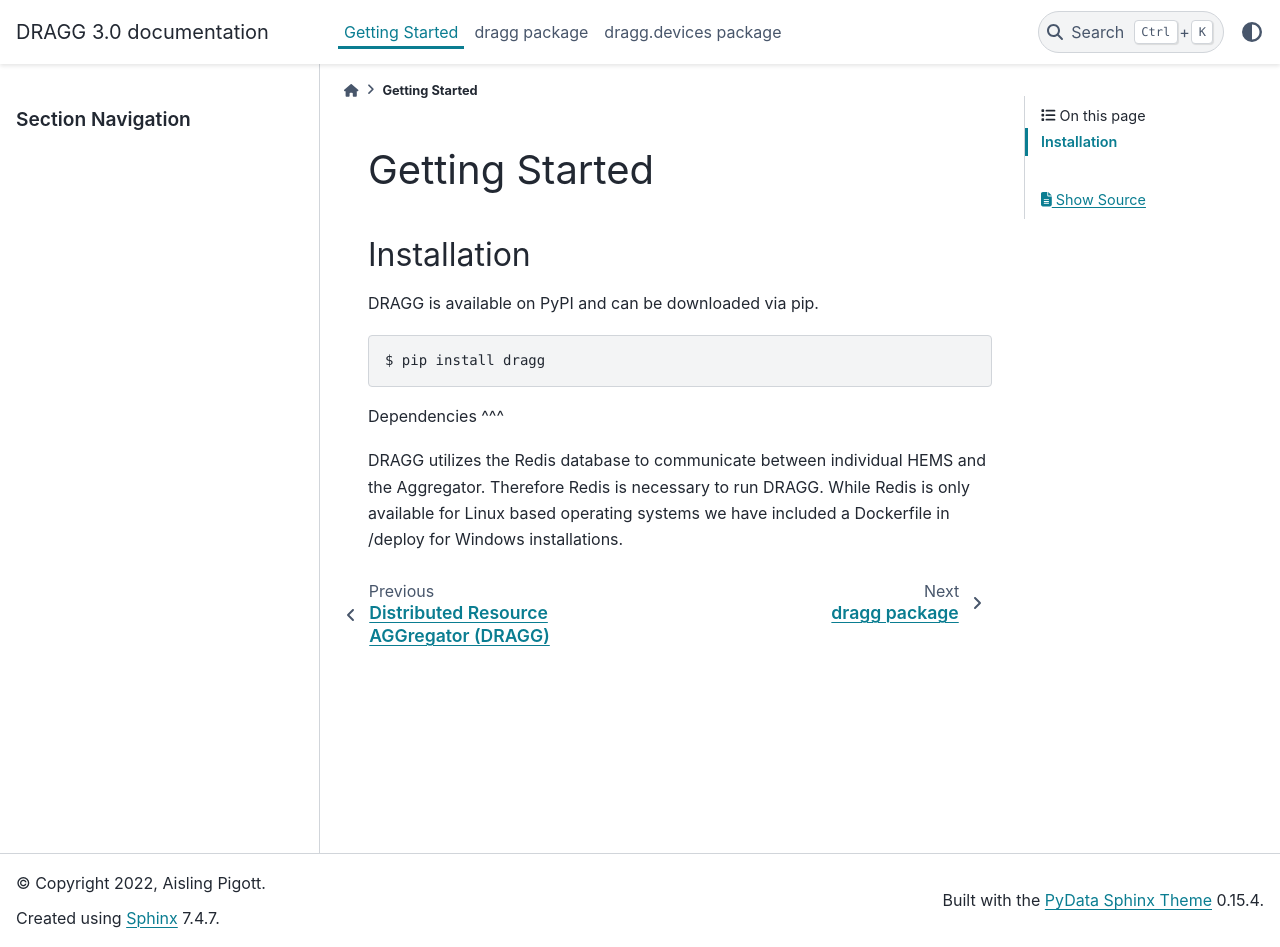
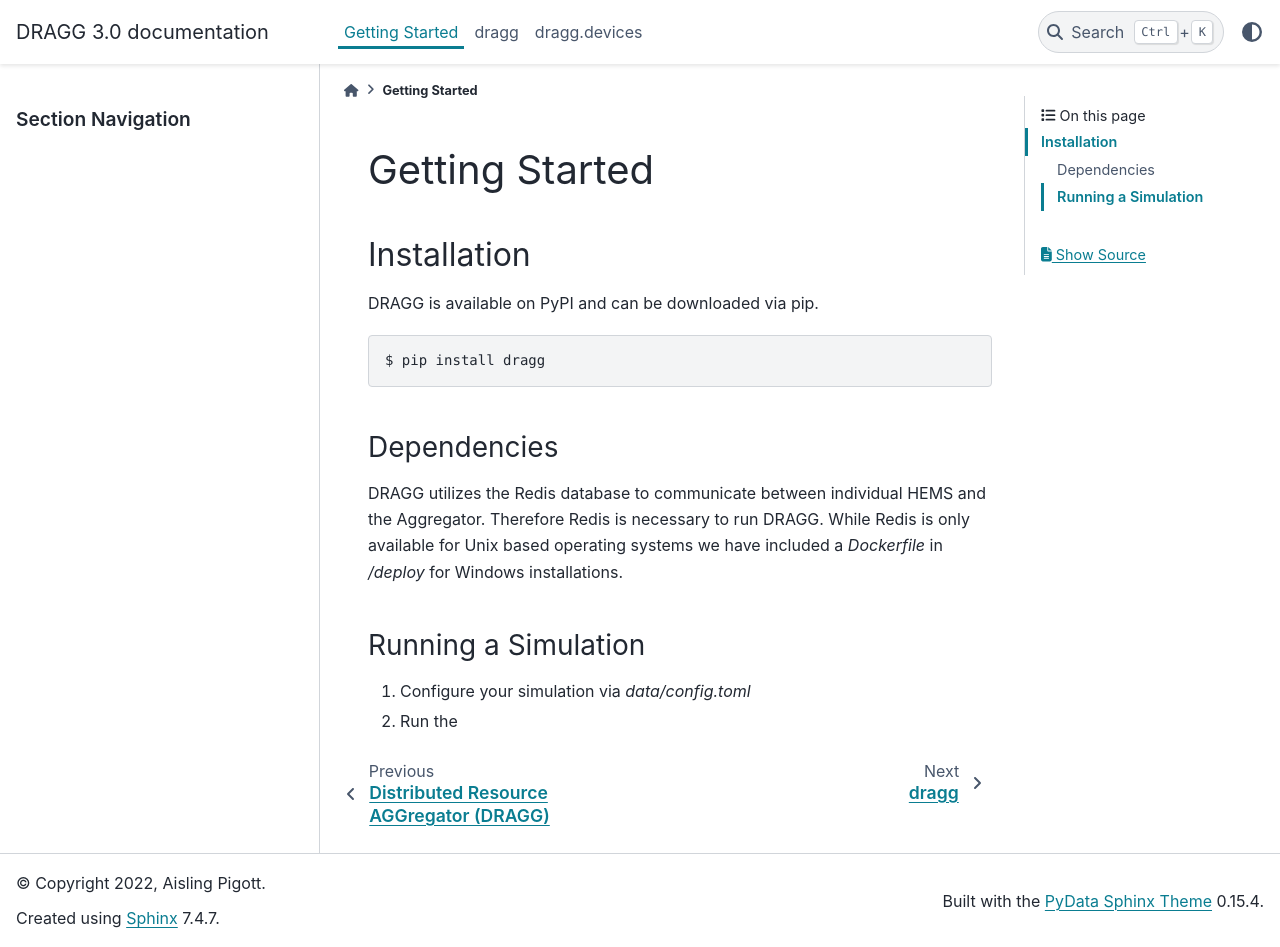
Before and after one commit to corymosiman12/dragg, a Sphinx documentation site: the page built from docs/source/getting_started.rst, in a window 1280 px wide and 947 px high. Built offline with Sphinx 7.4.7 and the PyData theme 0.15.4, drawn with Linux system fonts in a browser that asks for light colours; pages that are not in the unit, such as notebooks, are missing from menus.

Commit message:
update docs

```diff
--- a/docs/source/dragg.devices.rst
+++ b/docs/source/dragg.devices.rst
@@ -1,5 +1,5 @@
-dragg.devices package
-=====================
+dragg.devices
+=============
 
 .. automodule:: dragg.devices.battery
    :members:
--- a/docs/source/dragg.rst
+++ b/docs/source/dragg.rst
@@ -1,5 +1,5 @@
-dragg package
-=============
+dragg
+=====
 
 .. automodule:: dragg.aggregator
    :members:
--- a/docs/source/getting_started.rst
+++ b/docs/source/getting_started.rst
@@ -11,6 +11,12 @@ DRAGG is available on PyPI and can be downloaded via pip.
    $ pip install dragg
 
 Dependencies
-^^^
+^^^^^^^^^^^^
 
-DRAGG utilizes the Redis database to communicate between individual HEMS and the Aggregator. Therefore Redis is necessary to run DRAGG. While Redis is only available for Linux based operating systems we have included a Dockerfile in /deploy for Windows installations.
+DRAGG utilizes the Redis database to communicate between individual HEMS and the Aggregator. Therefore Redis is necessary to run DRAGG. While Redis is only available for Unix based operating systems we have included a `Dockerfile` in `/deploy` for Windows installations.
+
+Running a Simulation
+^^^^^^^^^^^^^^^^^^^^
+
+1. Configure your simulation via `data/config.toml`
+2. Run the
--- a/docs/source/index.rst
+++ b/docs/source/index.rst
@@ -4,7 +4,7 @@
    contain the root `toctree` directive.
 
 Distributed Resource AGGregator (DRAGG)
-=================================
+=======================================
 
 DRAGG is a Python based package for creating approximate load profiles of single family homes. DRAGG's thermal models can be used to validate demand response from consumers (e.g. maintaining thermal comfort and safety) while providing the corresponding demand. The thermal models in DRAGG are stochastically initialized to emulate the diversity of a typical residential community.
 
@@ -16,11 +16,12 @@ Every system is approximated by a set of `mixed-integer linear programming <http
    :scale: 50%
 
 Contents
------
+---------
 .. toctree::
    :maxdepth: 1
 
    getting_started
+   config
    dragg
    dragg.devices
 
```
Also changed, not shown: 10 other files.
